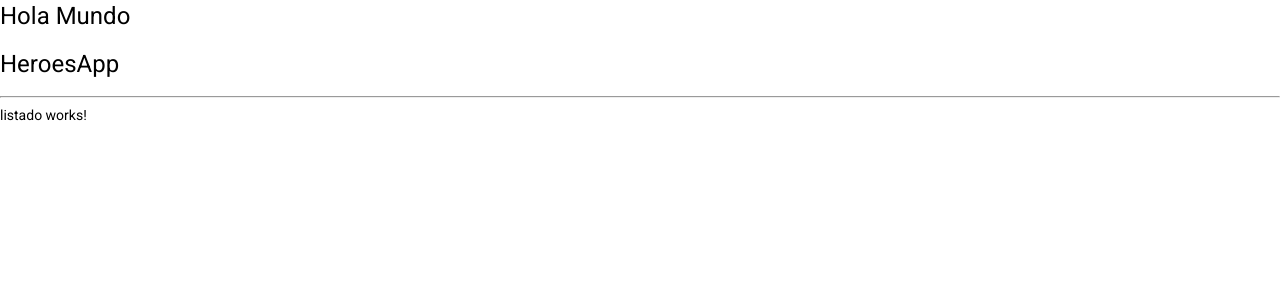
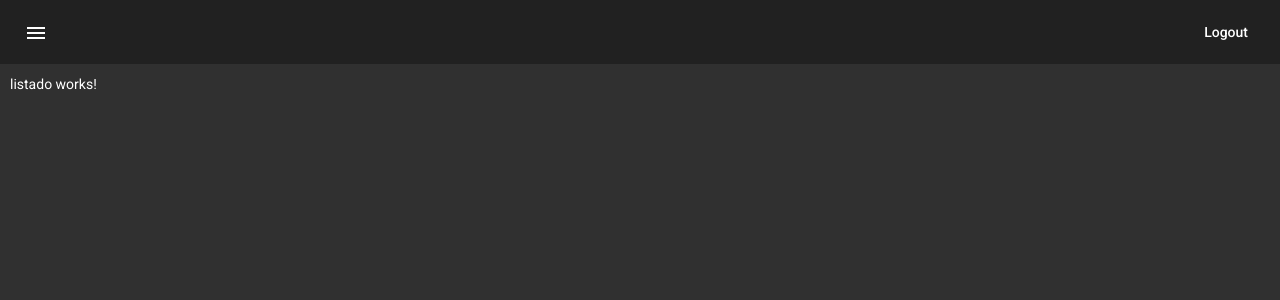
Before and after one commit to FelixPJ-86/Angular-05-heroesApp, an Angular app: page /heroes/listado in a window 1280 px wide. Shown: the top 300 px of the page. Built offline with nearby package versions, Linux system fonts and the light colour scheme.

Commit message:
Tema 13 Fin video "4. Continuación del proyecto - HeroesApp" , "5. Material Sidenav, Toolbar e iconos"  y  "6. Material Navlist"

```diff
--- a/package.json
+++ b/package.json
@@ -15,6 +15,7 @@
     "@angular/common": "~12.0.3",
     "@angular/compiler": "~12.0.3",
     "@angular/core": "~12.0.3",
+    "@angular/flex-layout": "^12.0.0-beta.34",
     "@angular/forms": "~12.0.3",
     "@angular/material": "^12.0.4",
     "@angular/platform-browser": "~12.0.3",
--- a/src/app/app.component.html
+++ b/src/app/app.component.html
@@ -1,4 +1 @@
-<h1>Hola Mundo</h1>
-
-
 <router-outlet></router-outlet>
--- a/src/app/heroes/pages/home/home.component.html
+++ b/src/app/heroes/pages/home/home.component.html
@@ -1,3 +1,53 @@
-<h1>HeroesApp</h1>
-<hr>
-<router-outlet></router-outlet>
+<mat-sidenav-container fullscreen>
+
+    <mat-sidenav #sidenav mode="push">
+
+        <mat-toolbar color="primary">
+            <span>Menú</span>
+            <span class="spacer"></span>
+            <button mat-icon-button
+                    (click)="sidenav.toggle()">
+                <mat-icon>menu</mat-icon>
+            </button>
+        </mat-toolbar>
+
+        <mat-nav-list>
+            <a routerLink="./listado"
+            mat-list-item
+            (click)="sidenav.toggle()">
+            <mat-icon mat-list-icon>label</mat-icon>
+                <span>Listado de Héroes</span></a>
+
+            <a routerLink="./agregar"
+            mat-list-item
+            (click)="sidenav.toggle()">
+            <mat-icon mat-list-icon>add</mat-icon>
+                <span>Añadir Héroe</span></a>
+
+            <a routerLink="./buscar"
+            mat-list-item
+            (click)="sidenav.toggle()">
+            <mat-icon mat-list-icon>search</mat-icon>
+                <span>Buscar Héroe</span></a>
+
+        </mat-nav-list>
+
+    </mat-sidenav>
+
+    <mat-toolbar>
+        <button mat-icon-button
+                (click)="sidenav.toggle()">
+            <mat-icon>menu</mat-icon>
+        </button>
+<span class="spacer"></span>
+        <button mat-button >
+            Logout
+        </button>
+    </mat-toolbar>
+
+
+
+    <div class="container">
+    <router-outlet></router-outlet>
+</div>
+</mat-sidenav-container>
--- a/src/app/heroes/pages/home/home.component.ts
+++ b/src/app/heroes/pages/home/home.component.ts
@@ -3,7 +3,11 @@
 @Component({
   selector: 'app-home',
   templateUrl: './home.component.html',
-  styles: [
+  styles: [`
+  .container{
+    margin: 10px;
+  }`
+
   ]
 })
 export class HomeComponent implements OnInit {
--- a/src/styles.css
+++ b/src/styles.css
@@ -2,3 +2,8 @@
 
 html, body { height: 100%; }
 body { margin: 0; font-family: Roboto, "Helvetica Neue", sans-serif; }
+
+
+.spacer{
+    flex:1 1 auto;
+}
```
Also changed, not shown: src/app/heroes/heroes.module.ts (+6 -1 lines), src/app/material/material.module.ts (+12 -6 lines), 1 other file (tests, documents, lock files or other folders).
